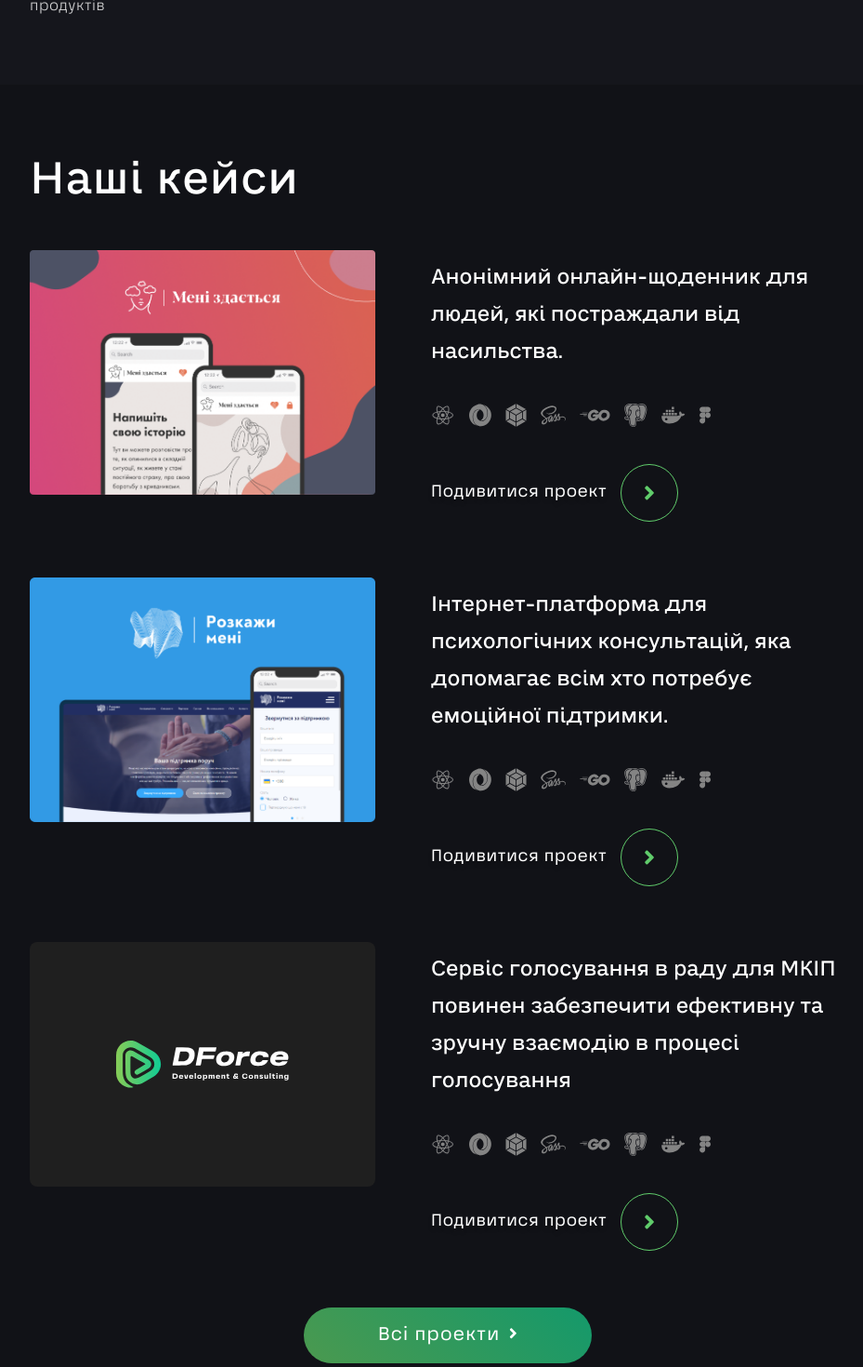
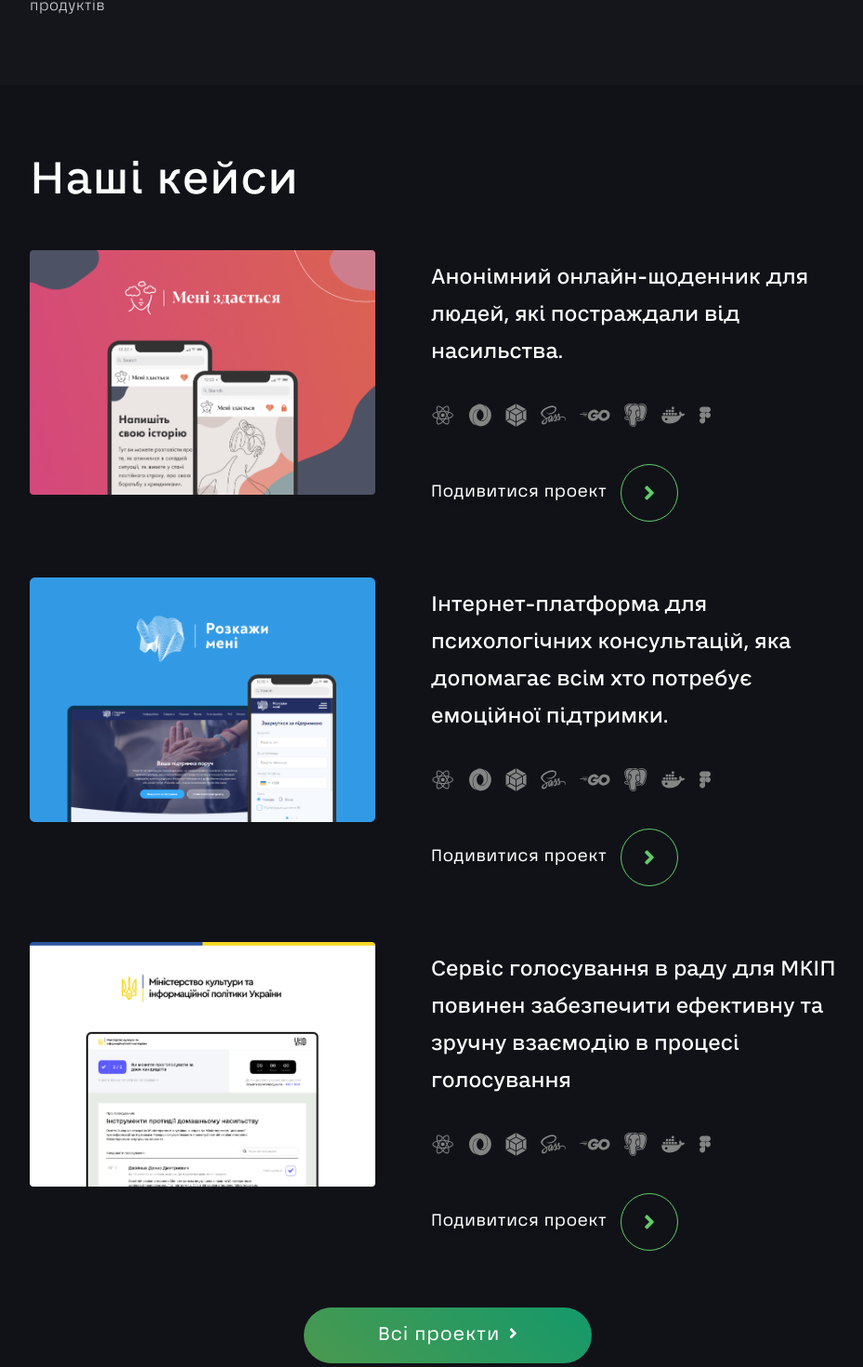
Before and after one commit to vakulka95/DForce, a React (Create React App) app: page / in a window 1280 px wide. Shown: the part 2263-3733 px from the top of the page at 93% size, without its empty margins (158-1087 px from the left). Built offline with nearby package versions, Linux system fonts and the light colour scheme.

Commit message:
added vote photo

```diff
--- a/src/components/home/Portfolio/style.scss
+++ b/src/components/home/Portfolio/style.scss
@@ -73,10 +73,10 @@
         }
     }
 
-    .vote{
-        img{
-            width: 50%;
-        }
-    }
+    // .vote{
+    //     img{
+    //         width: 50%;
+    //     }
+    // }
 
 }
--- a/src/json/portfolioItems.js
+++ b/src/json/portfolioItems.js
@@ -1,7 +1,7 @@
 let portfolioItems = [
     {
         id: 1,
-        image: './images/cases/Group-975.png',
+        image: './images/cases/itSeems-dt.png',
         alt: 'ItSeems',
         backgroundCLass: 'case-image itseems-background',
         description: 'Анонімний онлайн-щоденник для людей, які постраждали від насильства.',
@@ -9,7 +9,7 @@ let portfolioItems = [
     },
     {
         id: 2,
-        image: './images/cases/Group-977.png',
+        image: './images/cases/tellMe-dt.png',
         alt: 'Tellme',
         backgroundCLass: 'case-image tellme',
         description: 'Інтернет-платформа для психологічних консультацій, яка допомагає всім хто потребує емоційної підтримки.',
@@ -18,7 +18,7 @@ let portfolioItems = [
     },
     {
         id: 3,
-        image: './images/logo.svg',
+        image: './images/cases/vote-dt.png',
         alt: 'vote',
         backgroundCLass: 'case-image vote',
         description: 'Сервіс голосування в раду для МКІП повинен забезпечити ефективну та зручну взаємодію в процесі голосування',
--- a/src/pages/AllProjects/index.js
+++ b/src/pages/AllProjects/index.js
@@ -1,21 +1,29 @@
-import React from 'react';
+import React, {useState,useEffect} from 'react';
 import './style.scss';
 import { Link } from 'react-router-dom';
 
-// import tellmeProject from '../../json/tellmeProject.json';
-// import itSeemsProject from '../../json/itSeemsProject.json';
 
 const AllProjects = () => {
-    // function renderPhoto (item) {
-    // const loop = (item) => {
-    //     return(
-    //         <div className='allProjectsWrap' key={item}>
-    //         {item.src.map((photo)=><img className='allProjectsItem' src={photo} alt={photo} key={photo} />)}
-    //         </div>
-    //     )
-    // }
-    // return item.map(loop);
-    // }
+    const [windowWidth, setWindowWidth] = useState(true)
+    const [myWidth, setMyWidth] = useState(0)
+
+    useEffect(()=>{
+
+        const changeWidth = ()=>{
+            let winWidth = window.innerWidth
+            if(winWidth!==myWidth){
+                setMyWidth(winWidth)
+            }
+            console.log(myWidth);
+            if (myWidth<768){
+                setWindowWidth(false)
+            }else setWindowWidth(true)
+            }
+        window.addEventListener('resize',changeWidth())
+        //return window.removeEventListener('resize',changeWidth())
+    },[windowWidth,myWidth])
+    console.log(windowWidth);
+    //console.log(winWidth);
 
     return (
         <section className='allContainer'>
@@ -25,7 +33,7 @@ const AllProjects = () => {
 
                 <div className='mainProjects-item'>
                     <Link to='/itseems'>
-                        <img src='./images/cases/itSeems-dt.png' alt='ItSeems' title='itSeems'/>
+                        <img src={windowWidth?'./images/cases/itSeems-dt.png':'./images/cases/itSeens-mob.png'} alt='ItSeems' title='itSeems'/>
                     </Link>
                 </div>
                 <div className='mainProjects-item'>
--- a/src/pages/Vote/index.js
+++ b/src/pages/Vote/index.js
@@ -10,7 +10,7 @@ function Vote() {
             <div className='detailVote'>
            <h2 className='deatilVote-title'>В процесі…</h2>
            <p className='deatilVote-text'>Сервіс голосування в раду для МКІП повинен забезпечити ефективну та зручну взаємодію в процесі голосування за вибір кандидатів</p>
-           <div className='detailVote-figure'><img className='deatilVote-figure-img' alt='vote' src='./images/logo.svg'/></div>
+           <div className='detailVote-figure'><img className='deatilVote-figure-img' alt='vote' src='./images/cases/vote-dt.png'/></div>
            </div>
         </Fragment>
 
--- a/src/pages/Vote/style.scss
+++ b/src/pages/Vote/style.scss
@@ -53,7 +53,7 @@
     }
     &-figure{
         margin: 50px 0 60px 0;
-        background-color: #16CC92;
+       // background-color: #16CC92;
         padding: 50px 0;
         border-radius: 0;
         display: block;
```
